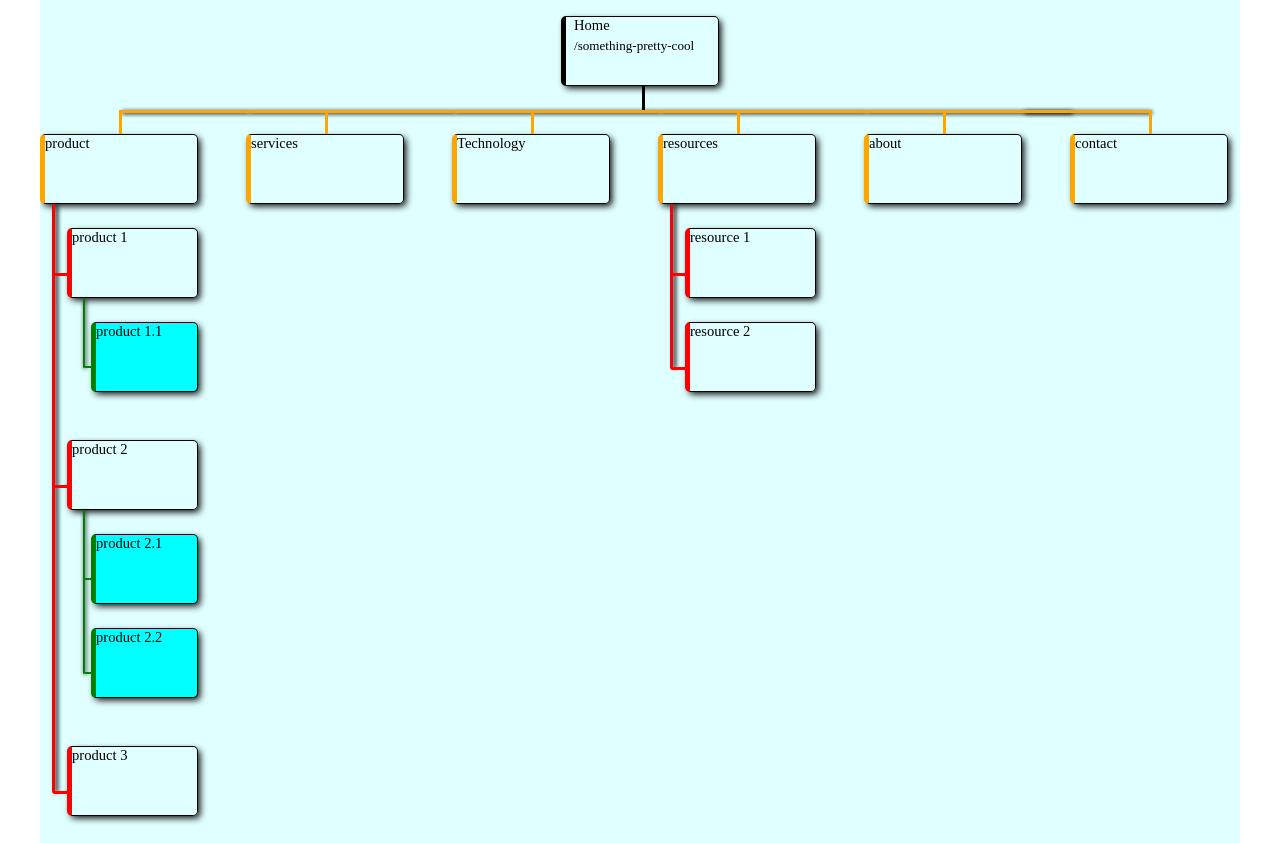
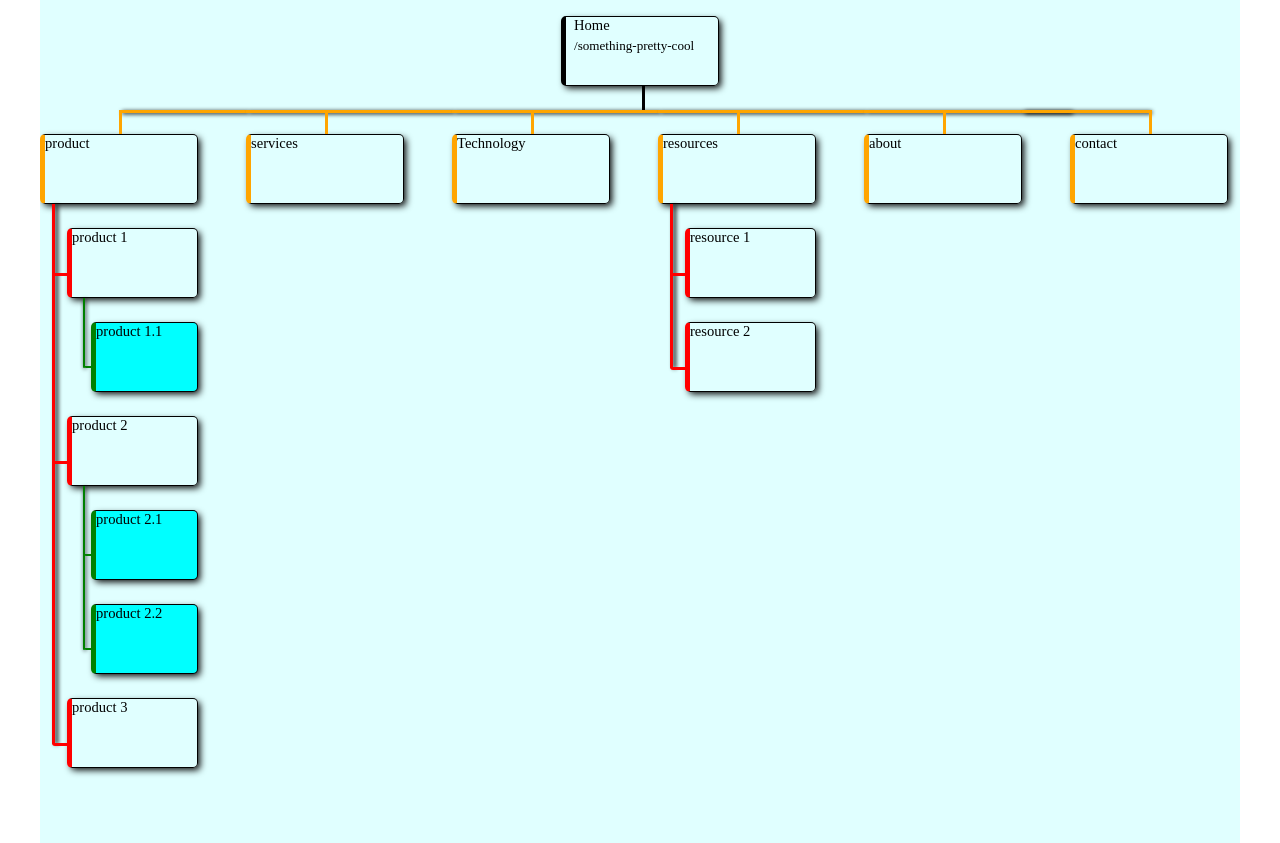
Before and after one commit to dking3876/sitemap-chart, a plain HTML site: page index.html in a window 1280 px wide. Shown: the top 843 px of the page. Drawn offline with Linux system fonts and the light colour scheme.

Commit message:
adjust third level connection and size

```diff
--- a/style.scss
+++ b/style.scss
@@ -139,7 +139,10 @@ ul{
         }
          .page{
             // width:calc(var(--card-size, 200px) - var(--gap-size) - 1px);
-            width:calc(var(--card-size, 200px) - 1rem - 1px - (var(--gap-size) / 4) - calc(var(--gap-size) / 4 + 3px));
+            width:calc(
+                var(--card-size, 200px) - 1rem - 1px -
+                (var(--gap-size) / 4) -
+                calc(var(--gap-size) / 4 + 3px));
             position: relative;
             margin-left:auto;
             margin-right:0;
@@ -169,13 +172,18 @@ ul{
             position:absolute;
             left:calc(var(--gap-size) - 5px);
             top:0;
-            height:calc(100% - var(--gap-size));
+            height:calc(100% - var(--gap-size) / 2);
             background-color:var(--card-color);
             width:2px;
             border-bottom-left-radius: 3px;
             border-bottom-right-radius: 3px;
             -webkit-box-shadow: 1px 1px 4px 0px #000000;
             box-shadow: 1px 1px 4px 0px #000000;
+        }
+        li{
+            &:last-of-type{
+                padding-bottom:0;
+            }
         }
         .page{
             // width:calc(var(--card-size, 200px) - (var(--gap-size) * 1.5) - 1px);
```
Also changed, not shown: style.css, 1 other file.
